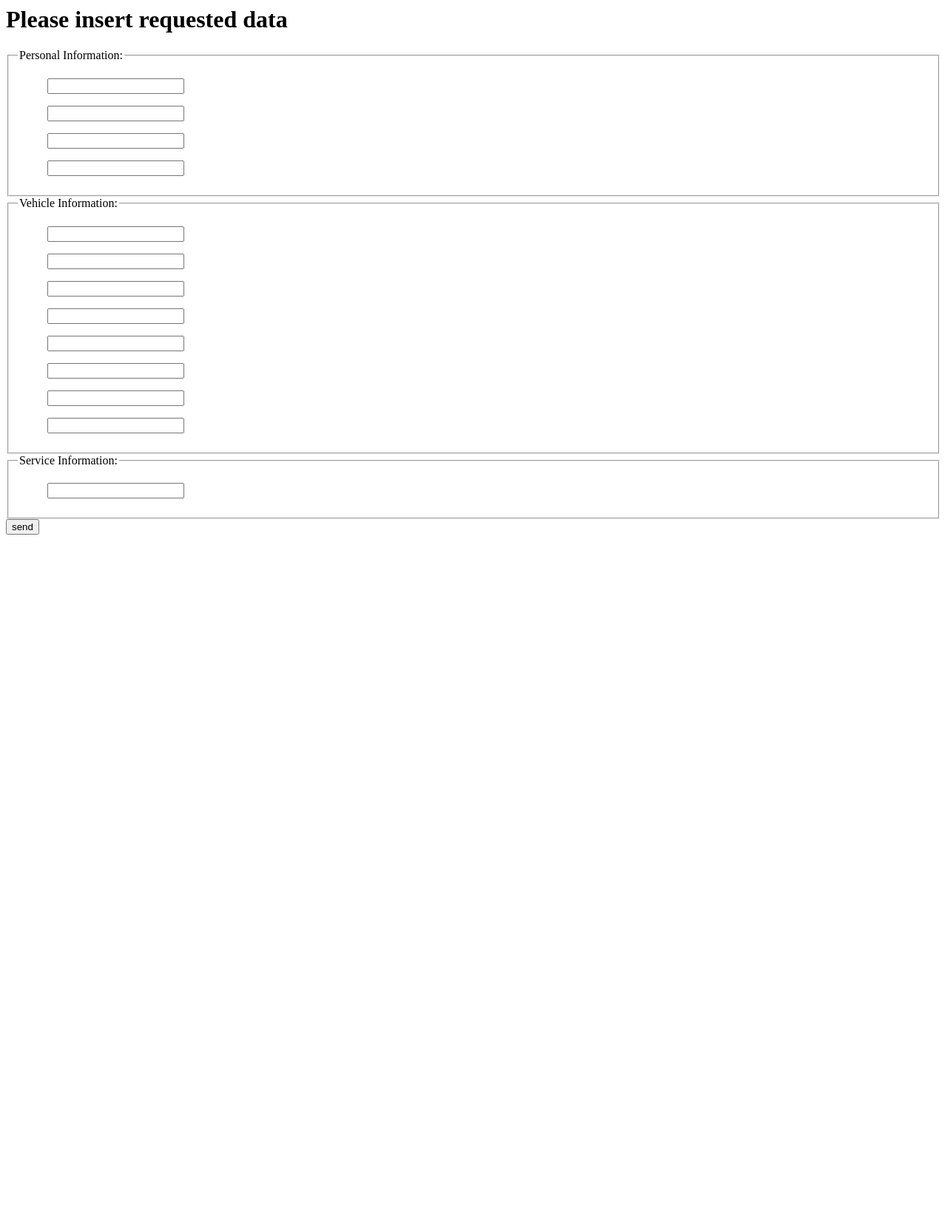
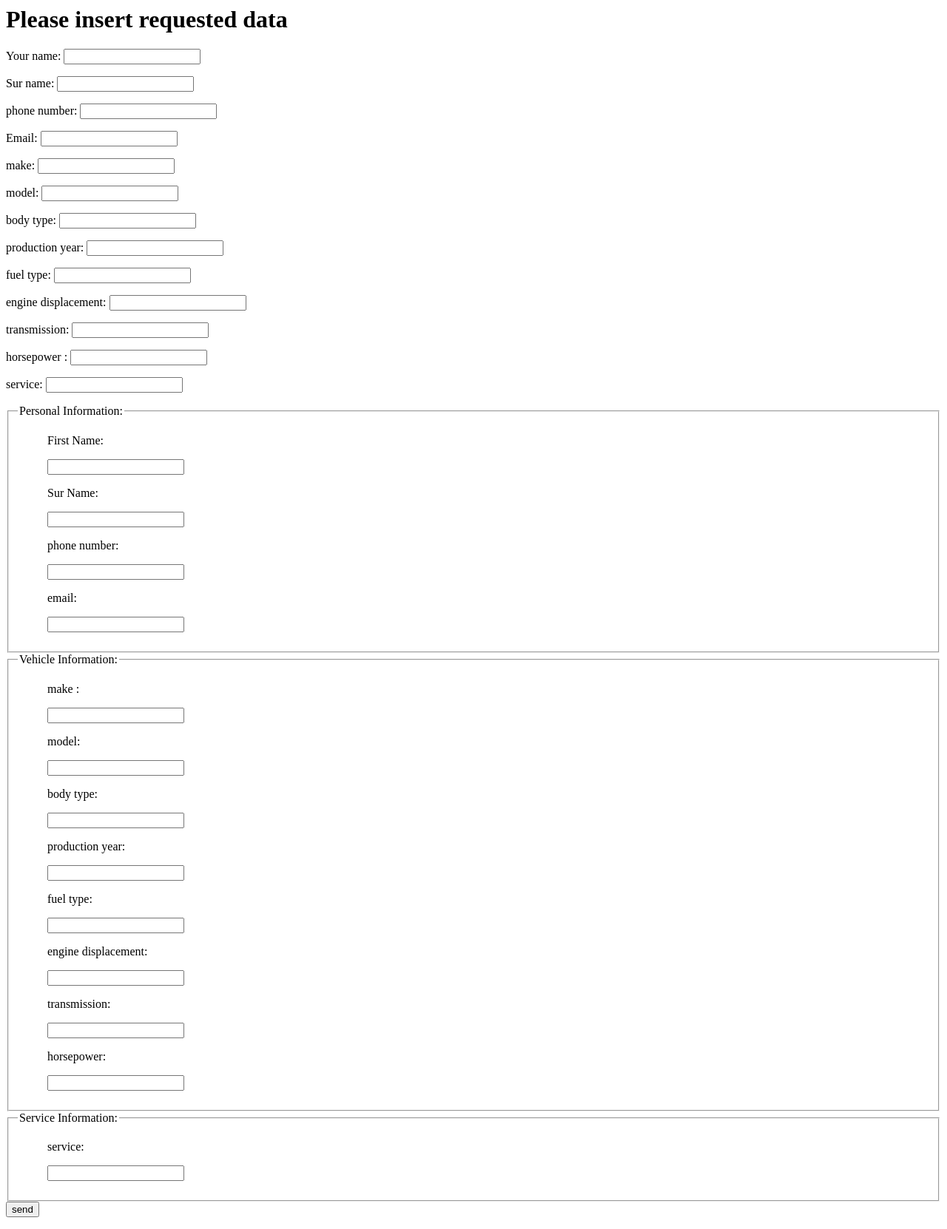
Before and after one commit to SypekKonrad/booking, a Django app: template booking/templates/customer_poll.html in a window 1280 px wide. Shown: the whole page at 74% size. Before the commit the page ends 723 px from the top, so only its background shows below. Run offline with Django 3.2, Linux system fonts and the light colour scheme; the template is opened without the code that fills it: values that come from a table or form of the project are taken from there, others are empty; parts of the project's set-up code (start-up, migrations or seed data) failed here and were passed over.

Commit message:
added some stuff to forms and urls, enhanced poll template

```diff
--- a/booking/forms.py
+++ b/booking/forms.py
@@ -1,6 +1,24 @@
 from django import forms
-from . models import post
+from . models import *
 
-class EmailForm(forms.Form):
-    email = forms.Emailfield()
-    model = Post
+# class PostForm(forms.ModelForm):
+#     class Meta(object):
+#         model = Customer
+#         email = forms.Emailfield()
+#         db_table =
+
+
+class customer_poll(forms.Form):
+    first_name = forms.CharField(label='Your name', max_length=20)
+    sur_name = forms.CharField(label='Sur name', max_length=20)
+    phone_number = forms.CharField(label='phone number', max_length=9)
+    email = forms.EmailField()
+    make = forms.CharField(label='make', max_length=20)
+    model = forms.CharField(label='model', max_length=30)
+    body_type = forms.CharField(label='body type', max_length=15)
+    production_year = forms.CharField(label='production year', max_length=4)
+    fuel_type = forms.CharField(label='fuel type', max_length=20)
+    engine_displacement = forms.CharField(label='engine displacement', max_length=4)
+    transmission = forms.CharField(label='transmission', max_length=20)
+    horsepower = forms.CharField(label='horsepower ', max_length=3)
+    service = forms.CharField(label='service', max_length=200)
--- a/booking/templates/customer_poll.html
+++ b/booking/templates/customer_poll.html
@@ -7,31 +7,44 @@
     <h1>Please insert requested data</h1>
 
 
-    <form method="" action="POST">
+    <form method="post" action="/poll/">
 
 
         {% csrf_token %}
         {{ form.as_p }}
         <fieldset>
             <legend>Personal Information:</legend>
-            <ol><input type="text" name="First_name"/></ol>
-            <ol><input type="text" name="Sur_name"/></ol>
+            <ol><label for="First_Name">First Name:</label></ol>
+            <ol><input type="text" name="First_Name"/></ol>
+            <ol><label for="Sur_Name">Sur Name:</label></ol>
+            <ol><input type="text" name="Sur_Name"/></ol>
+            <ol><label for="phone_number">phone number:</label></ol>
             <ol><input type="text" name="phone_number"/></ol>
+            <ol><label for="email">email:</label></ol>
             <ol><input type="text" name="email"/></ol>
         </fieldset>
         <fieldset>
             <legend>Vehicle Information:</legend>
+            <ol><label for="make">make :</label></ol>
             <ol><input type="text" name="make"/></ol>
+            <ol><label for="model">model:</label></ol>
             <ol><input type="text" name="model"/></ol>
+            <ol><label for="body_type">body type:</label></ol>
             <ol><input type="text" name="body_type"/></ol>
+            <ol><label for="production_year">production year:</label></ol>
             <ol><input type="text" name="production_year"/></ol>
+            <ol><label for="fuel_type">fuel type:</label></ol>
             <ol><input type="text" name="fuel_type"/></ol>
+            <ol><label for="engine_displacement">engine displacement:</label></ol>
             <ol><input type="text" name="engine_displacement"/></ol>
+            <ol><label for="transmission">transmission:</label></ol>
             <ol><input type="text" name="transmission"/></ol>
+            <ol><label for="horsepower">horsepower:</label></ol>
             <ol><input type="text" name="horsepower"/></ol>
         </fieldset>
         <fieldset>
             <legend>Service Information:</legend>
+            <ol><label for="service">service:</label></ol>
             <ol><input type="text" name="service"/></ol>
 
         </fieldset>
--- a/booking/templates/service_detail.html
+++ b/booking/templates/service_detail.html
@@ -4,6 +4,12 @@
 
 <h1>Work that needs to be done</h1>
 
+<form action="/your-name/" method="post">
+    <label for="your_name">Your name: </label>
+    <input id="your_name" type="text" name="your_name" value="{{ current_name }}">
+    <input type="submit" value="OK">
+</form>
+
 </body>
 
 </html>
--- a/booking/urls.py
+++ b/booking/urls.py
@@ -9,7 +9,7 @@ urlpatterns = [
     # path('<int:service_id>/services/', views.services, name='services'),
     path('<int:customer_id>/customers/', views.customer_vehicle, name='vehicles'),
     path('<int:customer_id>/customers/', views.service_detail, name='service'),
-    path('/', views.customer_poll, name='poll'),
+    path('/poll/', views.customer_poll, name='poll'),
 
 
 
```
Also changed, not shown: booking/views.py (+9 -4 lines).
